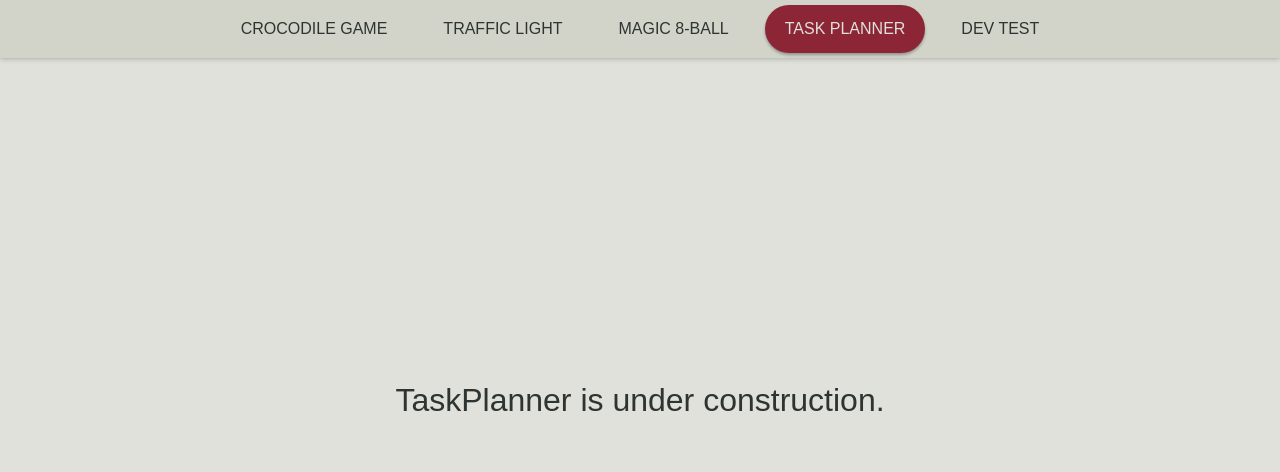
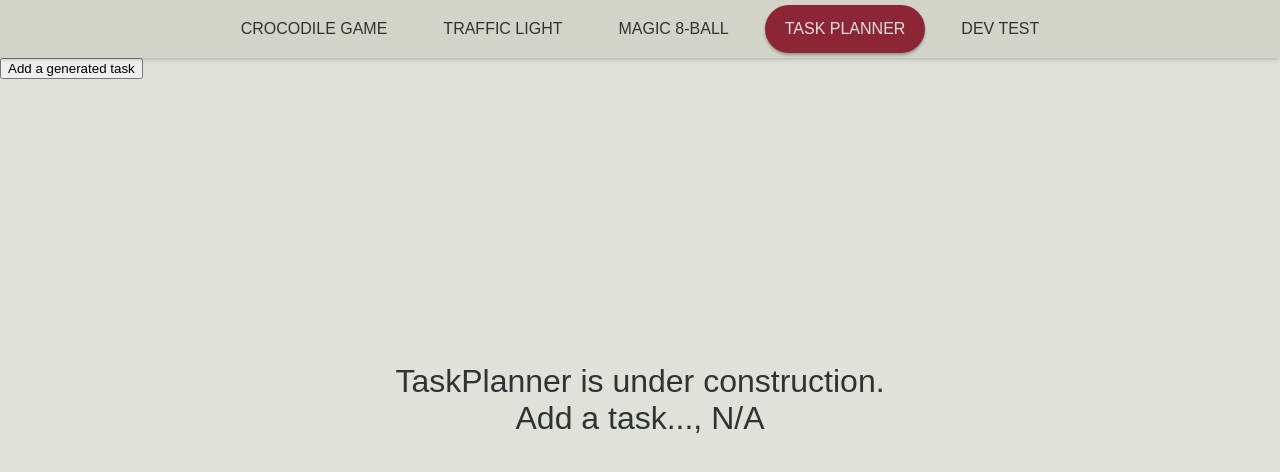
Before and after one commit to TorjeAmundsen/get-react-collection, a React (Vite) app: page / in a window 1280 px wide. Both pictures are taken after a click on the element "TASK PLANNER". Shown: the top 472 px of the page. Built offline with nearby package versions, Linux system fonts and the light colour scheme.

Commit message:
Update TaskPlannerBase.tsx

```diff
--- a/src/components/TaskPlannerBase.tsx
+++ b/src/components/TaskPlannerBase.tsx
@@ -1,17 +1,55 @@
-import { useState } from "react";
+import { useEffect, useState } from "react";
+
+interface Task {
+  description: string;
+  isDone: boolean;
+  assignedTo: string;
+  doneDate: DateConstructor | undefined;
+  editMode: boolean;
+}
 
 function TaskPlannerBase() {
-  const [tasksArray, setTasksArray] = useState([
+  const [tasks, setTasks] = useState<Task[]>([
     {
-      description: "",
+      description: "Add a task...",
       isDone: false,
-      doneDate: new Date(),
+      assignedTo: "N/A",
+      doneDate: undefined,
       editMode: false,
     },
   ]);
+  const [numTasks, setNumTasks] = useState(1);
+
+  useEffect(() => {}, [numTasks]);
+
+  const handleClick = () => {
+    setTasks((prev) => {
+      prev.push({
+        description: "New task",
+        isDone: false,
+        assignedTo: "Dummy",
+        doneDate: undefined,
+        editMode: false,
+      });
+      console.log(prev);
+      return prev;
+    });
+    setNumTasks((prev) => prev + 1);
+  };
+
   return (
     <>
-      <div className="center">TaskPlanner is under construction.</div>
+      <div className="center">
+        TaskPlanner is under construction.
+        {tasks.map((task) => (
+          <div>
+            {task.description}, {task.assignedTo}
+          </div>
+        ))}
+      </div>
+      <div className="taskplanner-set-task">
+        <button onClick={handleClick}>Add a generated task</button>
+      </div>
     </>
   );
 }
```
